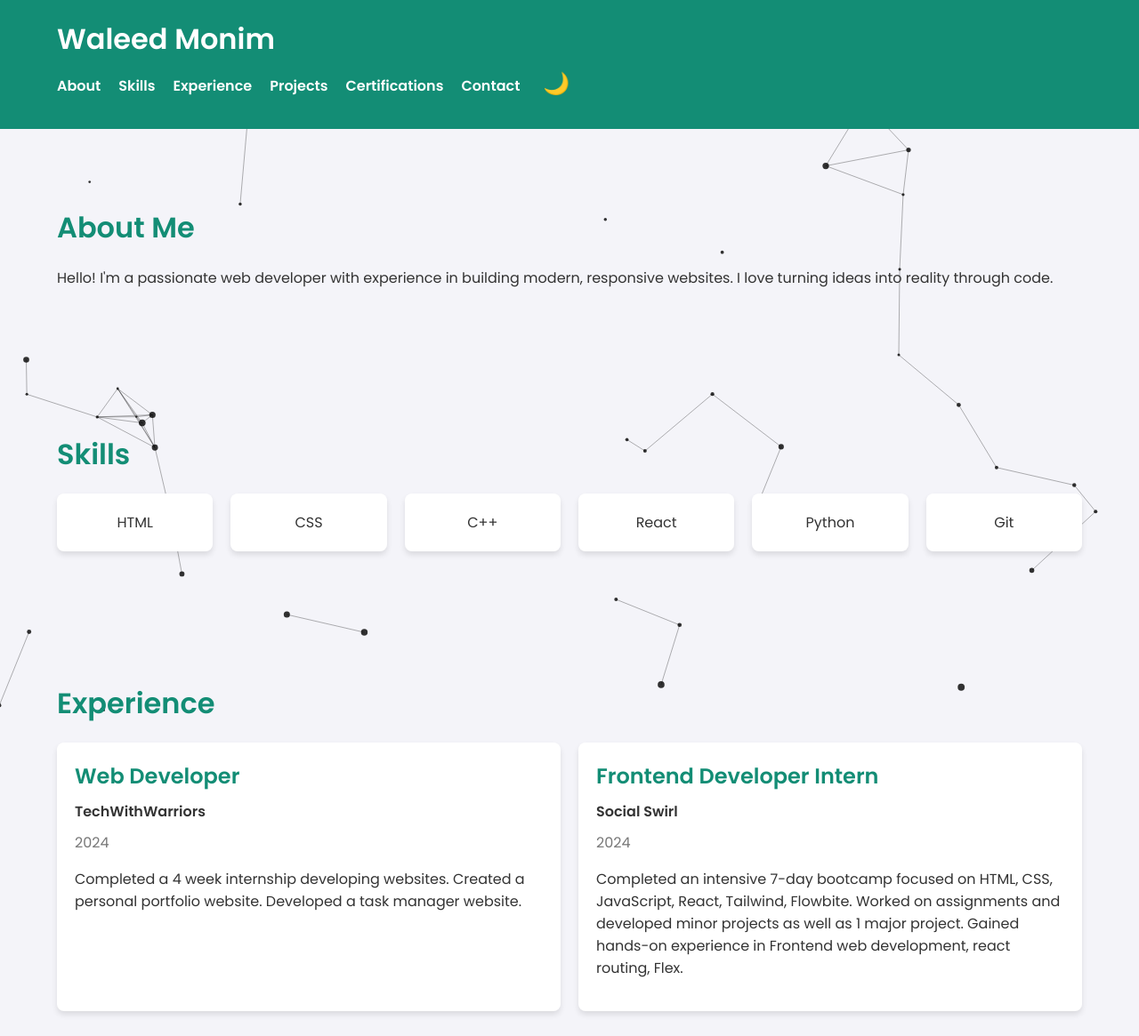
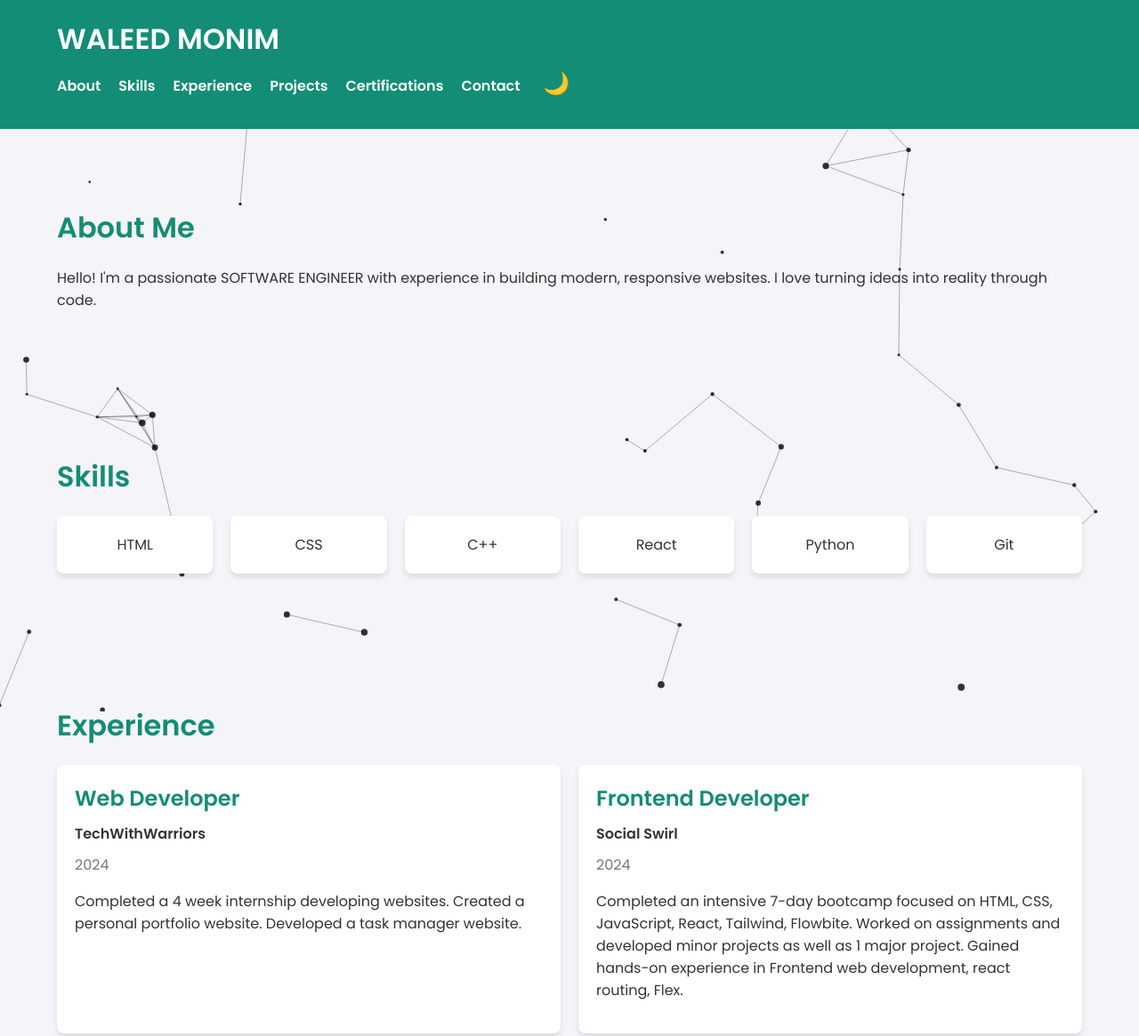
Before and after one commit to waleed170/wp, a plain HTML site: page index.html in a window 1280 px wide. Shown: the top 1165 px of the page at 89% size. Drawn offline with Linux system fonts and the light colour scheme.

Commit message:
Update index.html

```diff
--- a/index.html
+++ b/index.html
@@ -17,7 +17,7 @@
 
   <header>
     <div class="container">
-      <h1>Waleed Monim</h1>
+      <h1>WALEED MONIM</h1>
       <nav>
         <ul>
           <li><a href="#about">About</a></li>
@@ -37,7 +37,7 @@
     <section id="about" class="section">
       <div class="container">
         <h2>About Me</h2>
-        <p>Hello! I'm a passionate web developer with experience in building modern, responsive websites. I love turning ideas into reality through code.</p>
+        <p>Hello! I'm a passionate SOFTWARE ENGINEER with experience in building modern, responsive websites. I love turning ideas into reality through code.</p>
       </div>
     </section>
 
@@ -66,7 +66,7 @@
             <p>Completed a 4 week internship developing websites. Created a personal portfolio website. Developed a task manager website.</p>
           </div>
           <div class="experience">
-            <h3>Frontend Developer Intern</h3>
+            <h3>Frontend Developer</h3>
             <p class="company">Social Swirl</p>
             <p class="duration">2024</p>
             <p>Completed an intensive 7-day bootcamp focused on HTML, CSS, JavaScript, React, Tailwind, Flowbite. Worked on assignments and developed minor projects as well as 1 major project. Gained hands-on experience in Frontend web development, react routing, Flex.</p>
@@ -153,6 +153,9 @@
       <div class="container">
         <h2>Contact Me</h2>
         <p>You can reach me at: <a href="mailto:waleedmonim18@gmail.com">waleedmonim18@gmail.com</a></p>
+        <p>Or connect with me on:</p>
+        <ul class="social-links">
+          <li><a href="https://www.linkedin.com/in/waleed-monim" target="_blank" class="social-link"><i class="fab fa-linkedin"></i> LinkedIn</a></li>
       </div>
     </section>
   </main>
```
